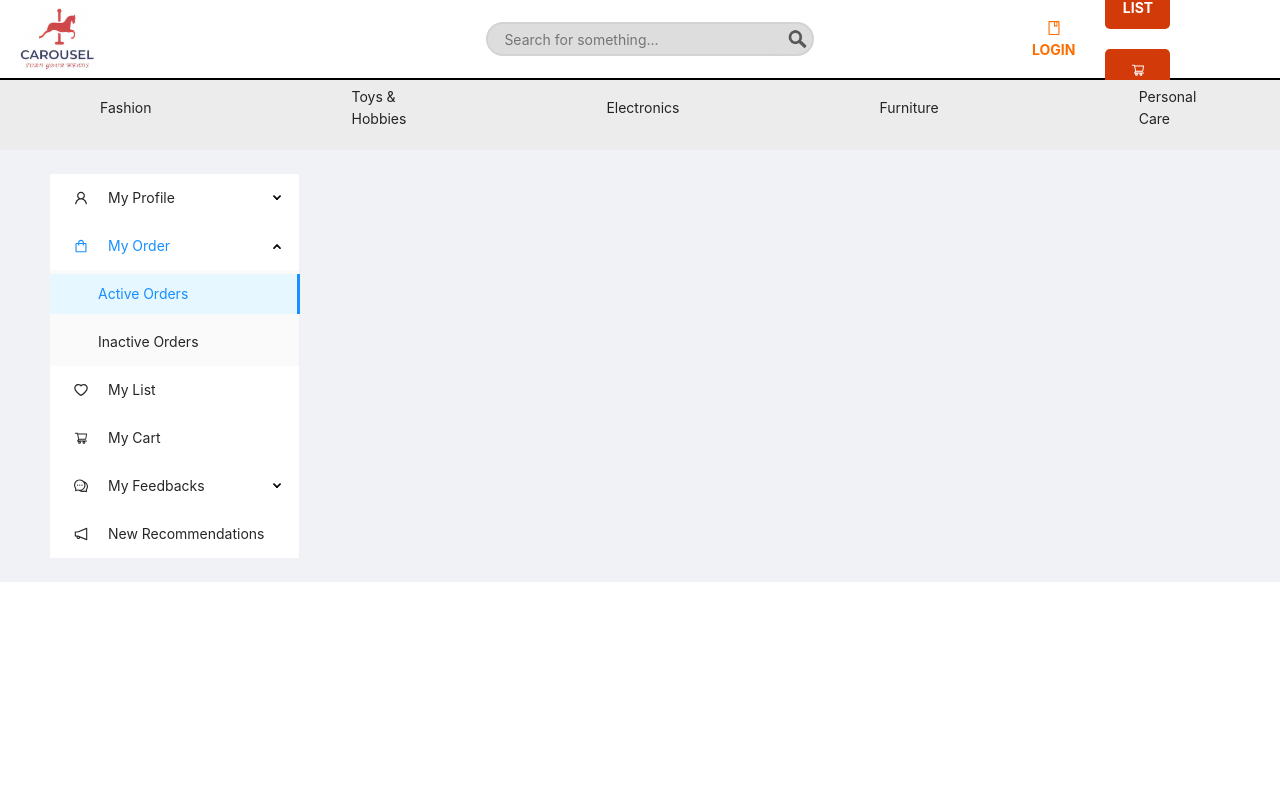
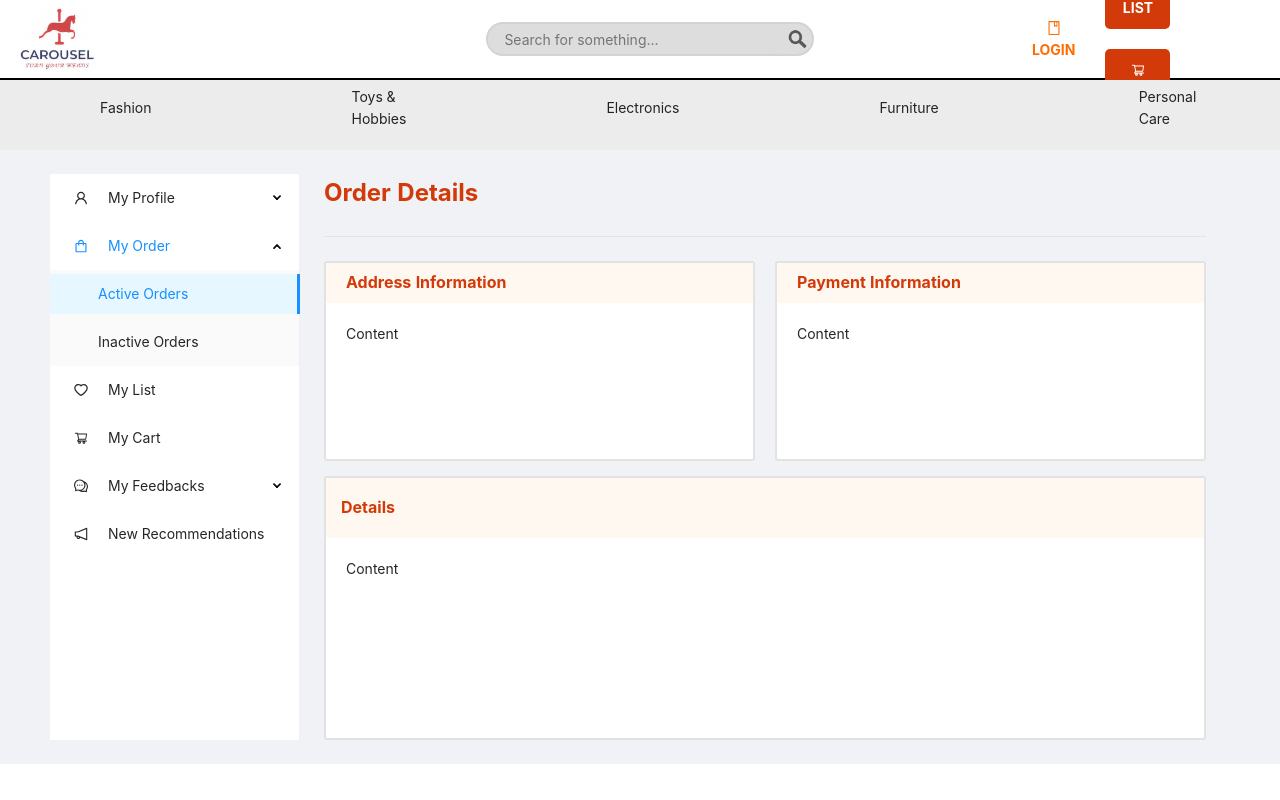
Before and after one commit to bounswe/bounswe2020group8, a React (Create React App) app in the folder web/carousel/: page /account/active-order/1 in a window 1280 px wide. Both pictures are taken after a click on the button "Sign Up". Built offline with nearby package versions, Linux system fonts and the light colour scheme; what react-google-maps would draw is missing.

Commit message:
order detail page init

```diff
--- a/web/carousel/src/screens/Account/ActiveOrder.js
+++ b/web/carousel/src/screens/Account/ActiveOrder.js
@@ -121,6 +121,9 @@ const ActiveOrder = () => {
                         height: 40,
                         fontSize: 16,
                       }}
+                      onClick={() =>
+                        history.push("/account/active-order/" + order._id)
+                      }
                     />
                   </div>
                 </div>
--- /dev/null
+++ b/web/carousel/src/screens/Account/OrderDetail.js
@@ -0,0 +1,134 @@
+import React, { Component } from "react";
+import { Divider } from "antd";
+
+class OrderDetail extends Component {
+  renderAddressBox() {
+    return (
+      <div
+        style={{
+          width: "50%",
+          marginRight: 10,
+          border: "2px solid #e2e2e2",
+          borderRadius: 3,
+          minHeight: 200,
+          backgroundColor: "white",
+        }}
+      >
+        <div
+          style={{
+            display: "flex",
+            width: "100%",
+            height: 40,
+            borderRadius: 3,
+            alignItems: "center",
+            padding: "0 20px",
+            backgroundColor: "#fff8f0",
+            fontSize: 16,
+            fontWeight: "bold",
+            color: "#d33a09",
+          }}
+        >
+          Address Information
+        </div>
+        <div style={{ padding: 20, display: "flex", flexDirection: "column" }}>
+          Content
+        </div>
+      </div>
+    );
+  }
+
+  renderPaymentBox() {
+    return (
+      <div
+        style={{
+          width: "50%",
+          marginLeft: 10,
+          border: "2px solid #e2e2e2",
+          borderRadius: 3,
+          height: "max-content",
+          minHeight: 200,
+          backgroundColor: "white",
+        }}
+      >
+        <div
+          style={{
+            display: "flex",
+            width: "100%",
+            height: 40,
+            borderRadius: 3,
+            alignItems: "center",
+            padding: "0 20px",
+            backgroundColor: "#fff8f0",
+            fontSize: 16,
+            fontWeight: "bold",
+            color: "#d33a09",
+          }}
+        >
+          Payment Information
+        </div>
+        <div style={{ padding: 20, display: "flex", flexDirection: "column" }}>
+          Content
+        </div>
+      </div>
+    );
+  }
+
+  renderDetails() {
+    return (
+      <div>
+        <div
+          style={{
+            borderRadius: 3,
+            backgroundColor: "#fff8f0",
+            display: "flex",
+            flexDirection: "row",
+            alignItems: "center",
+            padding: "0 20px 0 15px",
+            height: 60,
+            fontSize: 16,
+            fontWeight: "bold",
+            color: "#d33a09",
+          }}
+        >
+          Details
+        </div>
+        <div style={{ padding: "20px 20px 0 20px", minHeight: 200 }}>
+          Content
+        </div>
+      </div>
+    );
+  }
+
+  render() {
+    return (
+      <div>
+        <div style={{ fontSize: 24, fontWeight: "bold", color: "#d33a09" }}>
+          Order Details
+        </div>
+        <Divider />
+        <div
+          style={{
+            display: "flex",
+            flexDirection: "row",
+            justifyContent: "space-between",
+          }}
+        >
+          {this.renderAddressBox()}
+          {this.renderPaymentBox()}
+        </div>
+        <div
+          style={{
+            marginTop: 15,
+            borderRadius: 3,
+            border: "2px solid #e2e2e2",
+            backgroundColor: "white",
+          }}
+        >
+          {this.renderDetails()}
+        </div>
+      </div>
+    );
+  }
+}
+
+export default OrderDetail;
--- a/web/carousel/src/screens/Account/index.js
+++ b/web/carousel/src/screens/Account/index.js
@@ -21,6 +21,7 @@ import Rate from "./Rate";
 import PaymentInfo from "./PaymentInfo";
 import { withRouter } from "react-router";
 import UserInfo from "../../components/Context/UserInfo";
+import OrderDetail from "./OrderDetail";
 
 const { SubMenu } = Menu;
 const { Content, Sider } = Layout;
@@ -110,9 +111,19 @@ class Account extends Component {
           <Route path="/account/payment" exact component={PaymentInfo} />
           <Route path="/account/active-order" exact component={ActiveOrder} />
           <Route
+            path="/account/active-order/:id"
+            exact
+            component={OrderDetail}
+          />
+          <Route
             path="/account/inactive-order"
             exact
             component={InactiveOrder}
+          />
+          <Route
+            path="/account/inactive-order/:id"
+            exact
+            component={OrderDetail}
           />
           <Route path="/account/list" exact component={List} />
           <Route path="/account/cart" exact component={Cart} />
--- /dev/null
+++ b/web/carousel/src/screens/VendorAccount/OrderDetail.js
@@ -0,0 +1,9 @@
+import React, { Component } from "react";
+
+export class OrderDetail extends Component {
+  render() {
+    return <div></div>;
+  }
+}
+
+export default OrderDetail;
--- a/web/carousel/src/screens/VendorAccount/index.js
+++ b/web/carousel/src/screens/VendorAccount/index.js
@@ -17,6 +17,7 @@ import UserInfo from "../../components/Context/UserInfo";
 import Products from "./Products";
 import AddProduct from "./AddProduct";
 import ProductRequests from "./ProductsRequests";
+import OrderDetail from "../Account/OrderDetail";
 
 const { SubMenu } = Menu;
 const { Content, Sider } = Layout;
@@ -114,9 +115,19 @@ class VendorAccount extends Component {
             component={ActiveOrder}
           />
           <Route
+            path="/account/active-order/:id"
+            exact
+            component={OrderDetail}
+          />
+          <Route
             path="/vendor/account/inactive-order"
             exact
             component={InactiveOrder}
+          />
+          <Route
+            path="/account/inactive-order/:id"
+            exact
+            component={OrderDetail}
           />
           <Route path="/vendor/account/comments" exact component={Comments} />
           <Route path="/vendor/account/rate" exact component={Rate} />
```
